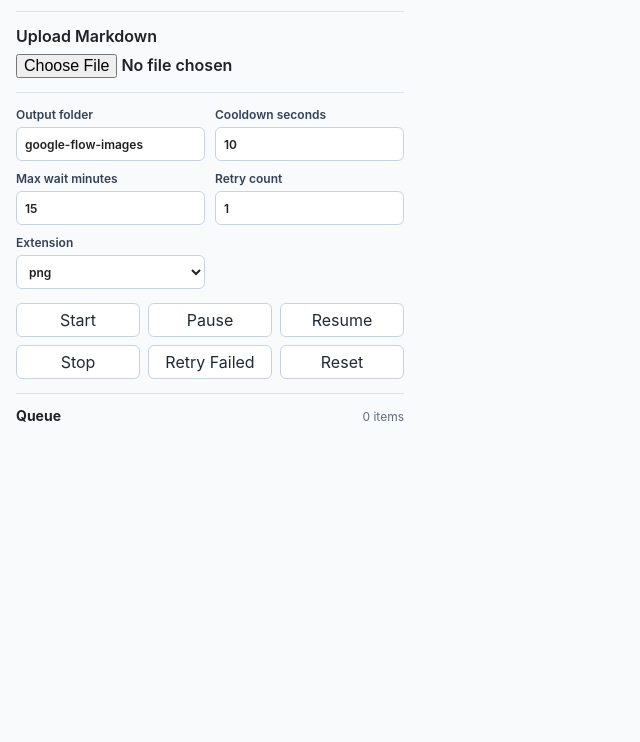
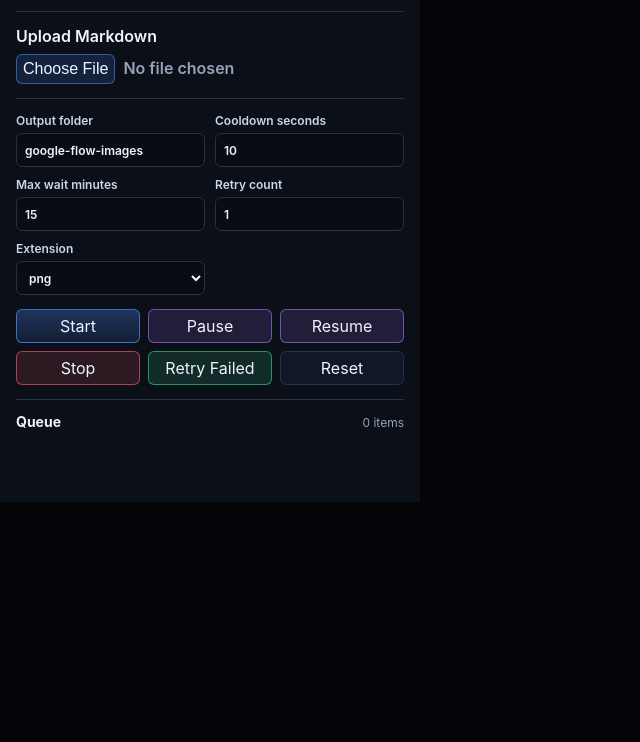
Before and after one commit to shaig-mahmudov/scene-flow, a website built with Vite: page src/popup/popup.html in a window 1280 px wide. Shown: the part 58-800 px from the top of the page, without its empty margins (0-640 px from the left). Built offline with nearby package versions, Linux system fonts and the light colour scheme; some packages are replaced by stand-ins of ours.

Commit message:
style: refresh popup dark theme

```diff
--- a/src/popup/popup.css
+++ b/src/popup/popup.css
@@ -1,9 +1,23 @@
 :root {
-  color-scheme: light;
+  color-scheme: dark;
   font-family:
     Inter, ui-sans-serif, system-ui, -apple-system, BlinkMacSystemFont, "Segoe UI", sans-serif;
-  color: #202124;
-  background: #f8fafc;
+  color: #eef4ff;
+  background: #050509;
+  --surface: #0b0f17;
+  --surface-raised: #111827;
+  --surface-soft: #151b28;
+  --border: #263244;
+  --text: #eef4ff;
+  --muted: #96a3b8;
+  --blue: #4f8cff;
+  --blue-soft: rgba(79, 140, 255, 0.16);
+  --green: #3ddc97;
+  --green-soft: rgba(61, 220, 151, 0.14);
+  --red: #ff5d6c;
+  --red-soft: rgba(255, 93, 108, 0.14);
+  --purple: #a879ff;
+  --purple-soft: rgba(168, 121, 255, 0.15);
 }
 
 * {
@@ -14,6 +28,9 @@ body {
   width: 420px;
   min-height: 560px;
   margin: 0;
+  background:
+    linear-gradient(180deg, rgba(79, 140, 255, 0.08), transparent 180px),
+    var(--surface);
 }
 
 button,
@@ -24,15 +41,25 @@ select {
 
 button {
   min-height: 34px;
-  border: 1px solid #c9d3df;
+  border: 1px solid var(--border);
   border-radius: 6px;
-  background: #ffffff;
-  color: #1f2937;
+  background: #101827;
+  color: var(--text);
   cursor: pointer;
+  transition:
+    border-color 120ms ease,
+    background 120ms ease,
+    transform 120ms ease;
 }
 
 button:hover {
-  background: #eef4ff;
+  border-color: var(--blue);
+  background: #142034;
+  transform: translateY(-1px);
+}
+
+button:active {
+  transform: translateY(0);
 }
 
 button:disabled {
@@ -45,6 +72,7 @@ button:disabled {
   flex-direction: column;
   gap: 14px;
   padding: 16px;
+  background: var(--surface);
 }
 
 .header,
@@ -64,35 +92,49 @@ p {
 h1 {
   font-size: 20px;
   line-height: 1.2;
+  color: var(--text);
 }
 
 h2 {
   font-size: 14px;
   line-height: 1.2;
+  color: var(--text);
 }
 
 #statusText,
 #queueCount,
 .message {
-  color: #5f6b7a;
+  color: var(--muted);
   font-size: 12px;
 }
 
 .section,
 .settings-grid,
 .queue-section {
-  border-top: 1px solid #dbe3ec;
+  border-top: 1px solid var(--border);
   padding-top: 14px;
 }
 
 .file-picker {
   display: grid;
   gap: 8px;
+  color: var(--text);
   font-weight: 600;
 }
 
 .file-picker input {
   width: 100%;
+  color: var(--muted);
+}
+
+.file-picker input::file-selector-button {
+  min-height: 30px;
+  margin-right: 8px;
+  border: 1px solid rgba(79, 140, 255, 0.55);
+  border-radius: 6px;
+  background: var(--blue-soft);
+  color: var(--text);
+  cursor: pointer;
 }
 
 .settings-grid {
@@ -104,7 +146,7 @@ h2 {
 .settings-grid label {
   display: grid;
   gap: 5px;
-  color: #344054;
+  color: #cbd7ea;
   font-size: 12px;
   font-weight: 600;
 }
@@ -113,17 +155,45 @@ h2 {
 .settings-grid select {
   width: 100%;
   min-height: 34px;
-  border: 1px solid #c9d3df;
+  border: 1px solid var(--border);
   border-radius: 6px;
   padding: 6px 8px;
-  background: #ffffff;
-  color: #202124;
+  background: #080c13;
+  color: var(--text);
+  outline: none;
+}
+
+.settings-grid input:focus,
+.settings-grid select:focus {
+  border-color: var(--blue);
+  box-shadow: 0 0 0 2px rgba(79, 140, 255, 0.18);
 }
 
 .controls {
   display: grid;
   grid-template-columns: repeat(3, 1fr);
   gap: 8px;
+}
+
+.controls button:nth-child(1) {
+  border-color: rgba(79, 140, 255, 0.7);
+  background: linear-gradient(180deg, rgba(79, 140, 255, 0.3), rgba(79, 140, 255, 0.12));
+}
+
+.controls button:nth-child(2),
+.controls button:nth-child(3) {
+  border-color: rgba(168, 121, 255, 0.58);
+  background: var(--purple-soft);
+}
+
+.controls button:nth-child(4) {
+  border-color: rgba(255, 93, 108, 0.62);
+  background: var(--red-soft);
+}
+
+.controls button:nth-child(5) {
+  border-color: rgba(61, 220, 151, 0.58);
+  background: var(--green-soft);
 }
 
 .queue-list {
@@ -134,6 +204,7 @@ h2 {
   padding: 0;
   overflow: auto;
   list-style: none;
+  scrollbar-color: var(--border) transparent;
 }
 
 .queue-item {
@@ -142,14 +213,14 @@ h2 {
   gap: 8px;
   align-items: center;
   padding: 8px;
-  border: 1px solid #d8e1ec;
+  border: 1px solid var(--border);
   border-radius: 6px;
-  background: #ffffff;
+  background: var(--surface-raised);
 }
 
 .queue-index,
 .queue-status {
-  color: #64748b;
+  color: var(--muted);
   font-size: 11px;
   font-variant-numeric: tabular-nums;
 }
@@ -158,18 +229,24 @@ h2 {
 .queue-item--waiting_result,
 .queue-item--downloading,
 .queue-item--cooldown {
-  border-color: #6aa7ff;
-  background: #f4f8ff;
+  border-color: rgba(79, 140, 255, 0.78);
+  background: var(--blue-soft);
 }
 
 .queue-item--done {
-  border-color: #8bc5a4;
-  background: #f4fbf7;
+  border-color: rgba(61, 220, 151, 0.76);
+  background: var(--green-soft);
 }
 
 .queue-item--failed {
-  border-color: #f0a7a0;
-  background: #fff7f6;
+  border-color: rgba(255, 93, 108, 0.78);
+  background: var(--red-soft);
+}
+
+.queue-item--paused,
+.queue-item--cancelled {
+  border-color: rgba(168, 121, 255, 0.68);
+  background: var(--purple-soft);
 }
 
 .queue-title {
@@ -186,13 +263,14 @@ h2 {
 
 .queue-title strong {
   font-size: 12px;
+  color: var(--text);
 }
 
 .queue-title span {
-  color: #64748b;
+  color: var(--muted);
   font-size: 11px;
 }
 
 .is-error {
-  color: #b42318;
+  color: var(--red);
 }
```
